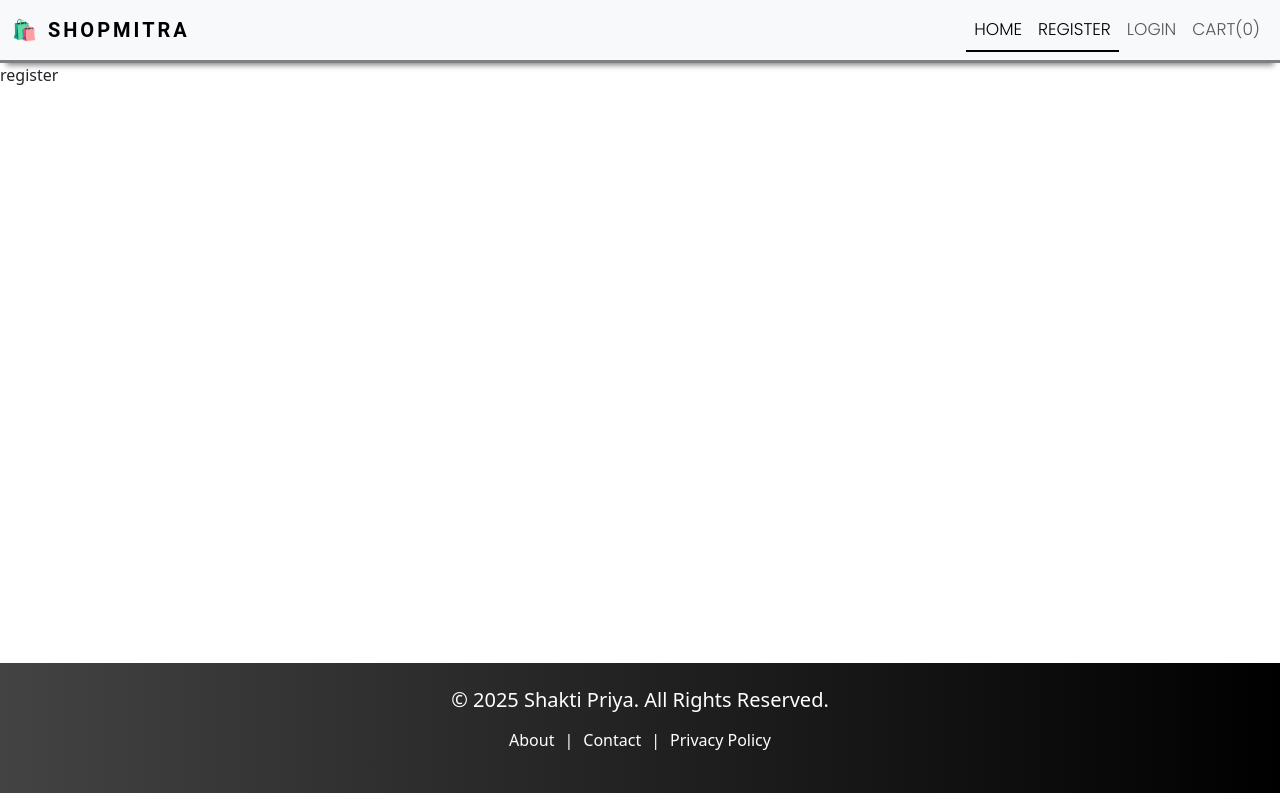
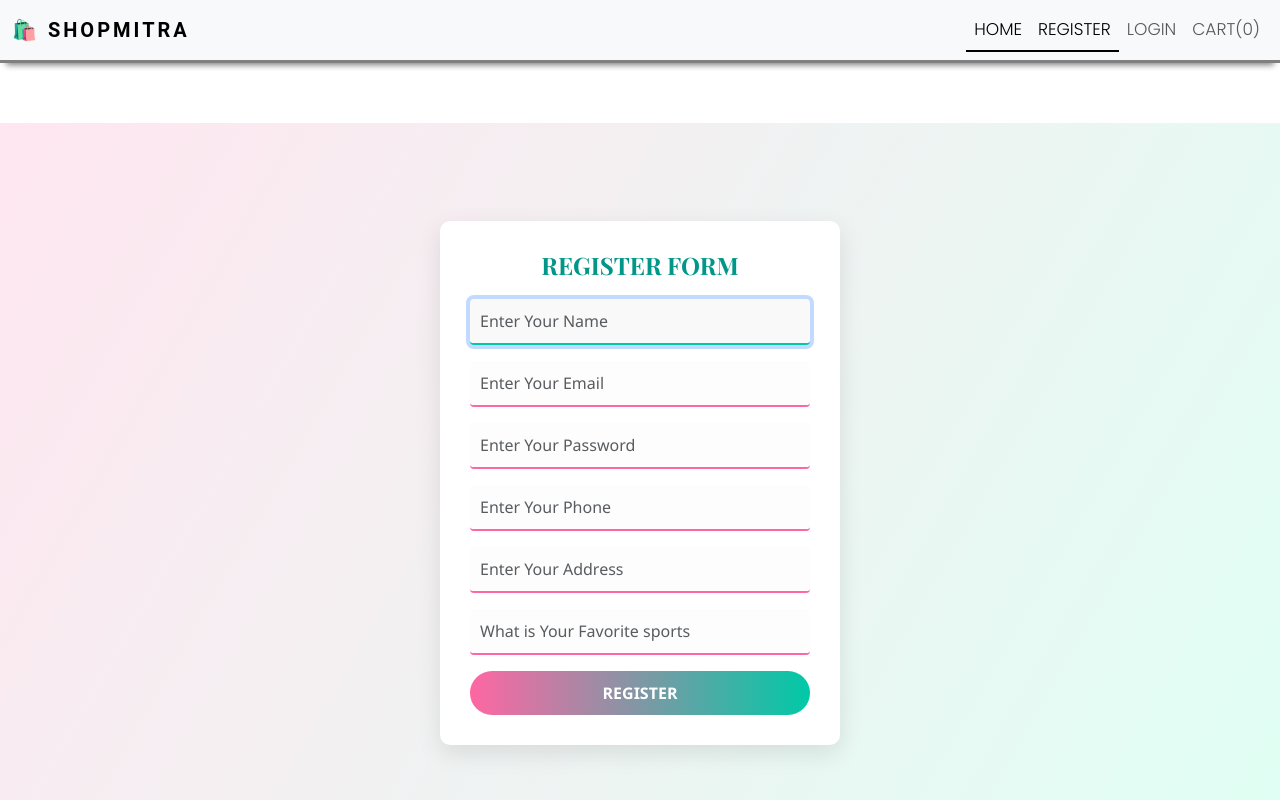
Before and after one commit to shaktipriya13/Timora--Ecommerce-website, a React (Vite) app in the folder client/: page /register in a window 1280 px wide. Shown: the top 800 px of the page. Built offline with nearby package versions, Linux system fonts and the light colour scheme.

Commit message:
feat: implement registration form with validation and styling; integrate axios for API calls and toast notifications

```diff
--- a/client/package.json
+++ b/client/package.json
@@ -11,11 +11,13 @@
   },
   "dependencies": {
     "@react-icons/all-files": "^4.1.0",
+    "axios": "^1.10.0",
     "react": "^19.1.0",
     "react-dom": "^19.1.0",
     "react-helmet": "^6.1.0",
     "react-icons": "^5.5.0",
-    "react-router-dom": "^7.6.2"
+    "react-router-dom": "^7.6.2",
+    "react-toastify": "^11.0.5"
   },
   "devDependencies": {
     "@eslint/js": "^9.29.0",
--- a/client/src/components/Layout/Layout.jsx
+++ b/client/src/components/Layout/Layout.jsx
@@ -3,6 +3,8 @@ import React from 'react';
 import Header from './Header';
 import Footer from './Footer';
 import { Helmet } from "react-helmet";
+import { ToastContainer } from 'react-toastify';
+
 
 const Layout = ({ children, title, description, keywords, author }) => {
     return (
@@ -16,7 +18,7 @@ const Layout = ({ children, title, description, keywords, author }) => {
             </Helmet>
             <Header />
             <main style={{ minHeight: "75vh" }}>
-                {children}
+                <ToastContainer />{children}
             </main>
             {/* jo bhi page is wrapped with Layout.jsx usme Header and Footer ke bich children yani ki the page's componnt is shown */}
             <Footer />
--- a/client/src/pages/Auth/Register.jsx
+++ b/client/src/pages/Auth/Register.jsx
@@ -1,14 +1,122 @@
-import React from 'react';
-import Layout from '../../components/Layout/Layout';
+import React, { useState } from "react";
+import Layout from "./../../components/Layout/Layout";
+import axios from "axios";
+import { useNavigate } from "react-router-dom";
+import "../../styles/AuthStyles.css";
+import { toast } from 'react-toastify';
+const Register = () => {
+    const [name, setName] = useState("");
+    const [email, setEmail] = useState("");
+    const [password, setPassword] = useState("");
+    const [phone, setPhone] = useState("");
+    const [address, setAddress] = useState("");
+    const [answer, setAnswer] = useState("");
+    const navigate = useNavigate();
 
-const Register = () => {
-  return (
-    <div>
-      <Layout>
-        register
-      </Layout>
-    </div>
-  );
-}
+    // form function
+    const handleSubmit = async (e) => {
+        e.preventDefault();
+        // prevent krne se page will not get refreshed and apni Single page application bni rhegi
+        try {
+            const res = await axios.post("/api/v1/auth/register", {
+                name,
+                email,
+                password,
+                phone,
+                address,
+                answer,
+            });
+            if (res && res.data.success) {
+                toast.success(res.data && res.data.message);
+                navigate("/login");
+            } else {
+                toast.error(res.data.message);
+            }
+        } catch (error) {
+            console.log(error);
+            toast.error("Something went wrong");
+        }
+    };
+
+    return (
+        <Layout title="Register - Ecommer App">
+            <div className="form-container" style={{ minHeight: "90vh" }}>
+                <form onSubmit={handleSubmit}>
+                    <h4 className="title">REGISTER FORM</h4>
+                    <div className="mb-3">
+                        <input
+                            type="text"
+                            value={name}
+                            onChange={(e) => setName(e.target.value)}
+                            className="form-control"
+                            id="exampleInputEmail1"
+                            placeholder="Enter Your Name"
+                            required
+                            autoFocus
+                        />
+                    </div>
+                    <div className="mb-3">
+                        <input
+                            type="email"
+                            value={email}
+                            onChange={(e) => setEmail(e.target.value)}
+                            className="form-control"
+                            id="exampleInputEmail1"
+                            placeholder="Enter Your Email "
+                            required
+                        />
+                    </div>
+                    <div className="mb-3">
+                        <input
+                            type="password"
+                            value={password}
+                            onChange={(e) => setPassword(e.target.value)}
+                            className="form-control"
+                            id="exampleInputPassword1"
+                            placeholder="Enter Your Password"
+                            required
+                        />
+                    </div>
+                    <div className="mb-3">
+                        <input
+                            type="text"
+                            value={phone}
+                            onChange={(e) => setPhone(e.target.value)}
+                            className="form-control"
+                            id="exampleInputEmail1"
+                            placeholder="Enter Your Phone"
+                            required
+                        />
+                    </div>
+                    <div className="mb-3">
+                        <input
+                            type="text"
+                            value={address}
+                            onChange={(e) => setAddress(e.target.value)}
+                            className="form-control"
+                            id="exampleInputEmail1"
+                            placeholder="Enter Your Address"
+                            required
+                        />
+                    </div>
+                    <div className="mb-3">
+                        <input
+                            type="text"
+                            value={answer}
+                            onChange={(e) => setAnswer(e.target.value)}
+                            className="form-control"
+                            id="exampleInputEmail1"
+                            placeholder="What is Your Favorite sports"
+                            required
+                        />
+                    </div>
+                    <button type="submit" className="btn btn-primary">
+                        REGISTER
+                    </button>
+                </form>
+            </div>
+        </Layout>
+    );
+};
 
 export default Register;
--- /dev/null
+++ b/client/src/styles/AuthStyles.css
@@ -0,0 +1,81 @@
+/* ===================================
+========= register page - Pink & Green Theme */
+.form-container {
+    margin-top: 60px;
+    display: flex;
+    align-items: center;
+    justify-content: center;
+    min-height: 70vh;
+    flex-direction: column;
+    background-color: #ffe6f0;
+    background-image: linear-gradient(120deg, #ffe6f0 0%, #e0fff4 100%);
+    font-family: "Segoe UI", Tahoma, Geneva, Verdana, sans-serif;
+}
+
+.form-container form {
+    box-shadow: rgba(0, 0, 0, 0.1) 0px 8px 24px;
+    padding: 30px;
+    background-color: #ffffff;
+    border-radius: 10px;
+    width: 100%;
+    max-width: 400px;
+}
+
+.form-container form .title {
+    text-align: center;
+    margin-bottom: 20px;
+    font-weight: 600;
+    font-size: 24px;
+    color: #009688;
+    font-family: "Playfair Display", serif;
+}
+
+.form-container form input {
+    width: 100%;
+    padding: 10px;
+    margin-bottom: 15px;
+    border: none;
+    border-bottom: 2px solid #ff66a3;
+    border-radius: 4px;
+    background-color: #fdfdfd;
+    transition: all 0.3s ease;
+}
+
+.form-container form input:focus {
+    outline: none;
+    border-bottom: 2px solid #00c9a7;
+    background-color: #f9f9f9;
+}
+
+.form-container form button {
+    border: none;
+    border-radius: 25px;
+    background-image: linear-gradient(to right, #ff66a3, #00c9a7);
+    color: white;
+    width: 100%;
+    padding: 10px 0;
+    font-weight: bold;
+    transition: background 0.3s ease;
+}
+
+.form-container form button:hover {
+    background-image: linear-gradient(to right, #00c9a7, #ff66a3);
+    cursor: pointer;
+}
+
+.forgot-btn {
+    margin-top: 10px;
+    background-color: #b2dfdb !important;
+    border: none !important;
+    color: #004d40 !important;
+    font-size: 14px;
+    padding: 6px 12px;
+    border-radius: 20px;
+    transition: background 0.3s ease;
+}
+
+.forgot-btn:hover {
+    background-color: #80cbc4 !important;
+    color: white !important;
+    cursor: pointer;
+}
```
Also changed, not shown: 1 other file (tests, documents, lock files or other folders).
